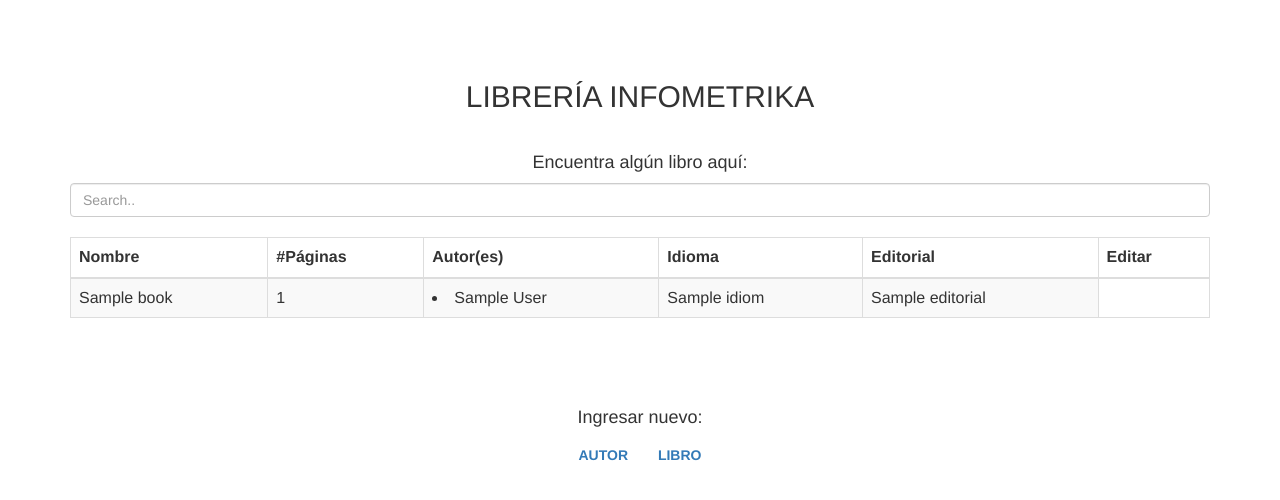
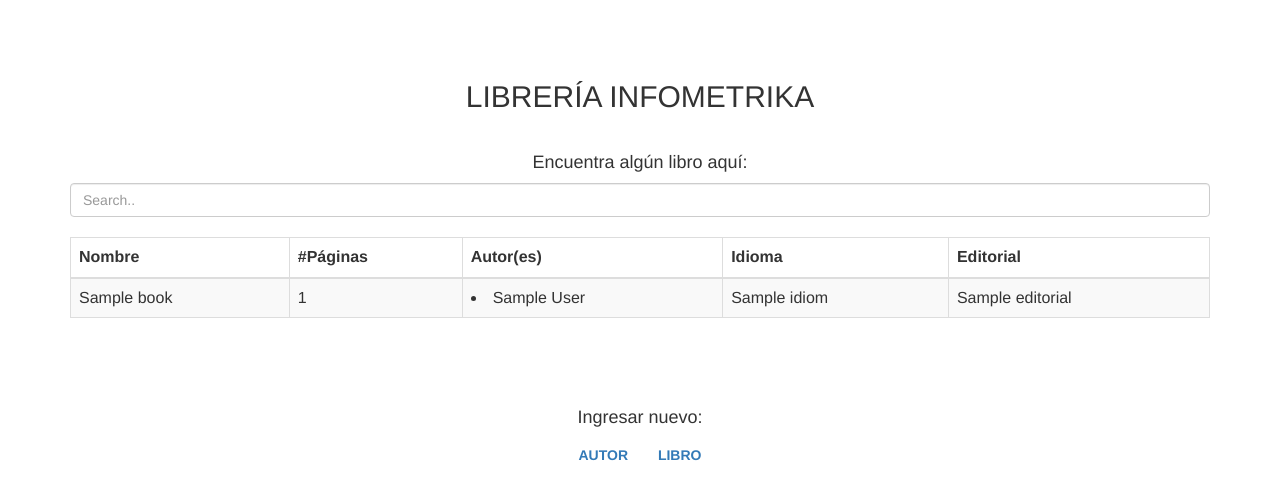
Before and after one commit to aortegaf/Infometrika-entry-test, a Django app: template library_api/templates/home.html in a window 1280 px wide. Shown: the top 500 px of the page. Run offline with Django 3.2, Linux system fonts and the light colour scheme; the template is opened without the code that fills it: most values are stand-ins (such as "Sample title", 1, 10 or a date in 2020); some libraries are stand-ins or nearby versions.

Commit message:
last_correction

```diff
--- a/library_api/templates/home.html
+++ b/library_api/templates/home.html
@@ -25,7 +25,6 @@
                     <th>Autor(es)</th>
                     <th>Idioma</th>
                     <th>Editorial</th>
-                    <th>Editar</th>
                 </tr>
                 </thead>
                 <tbody id="myTable">
```
